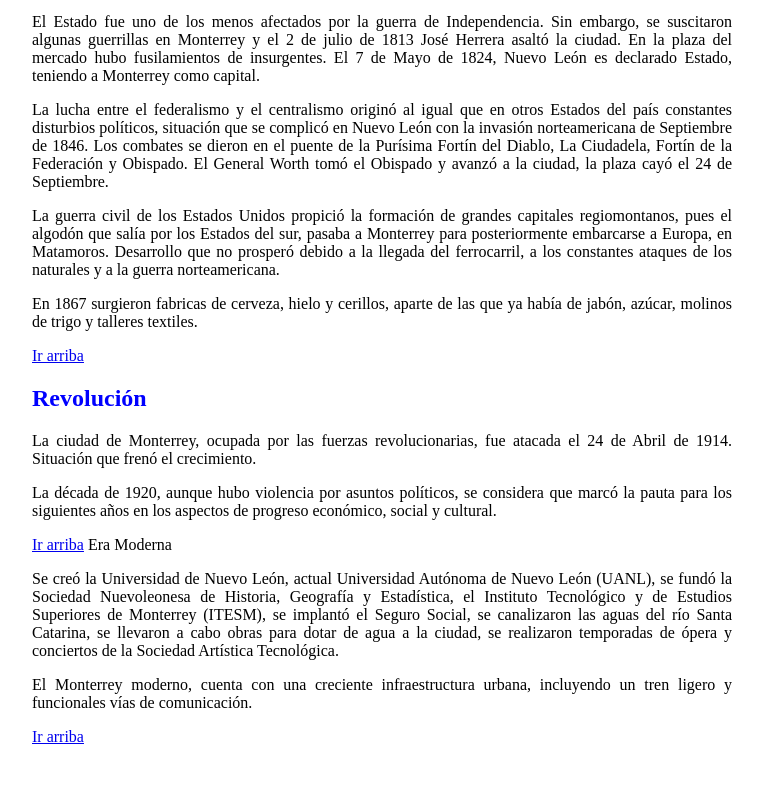
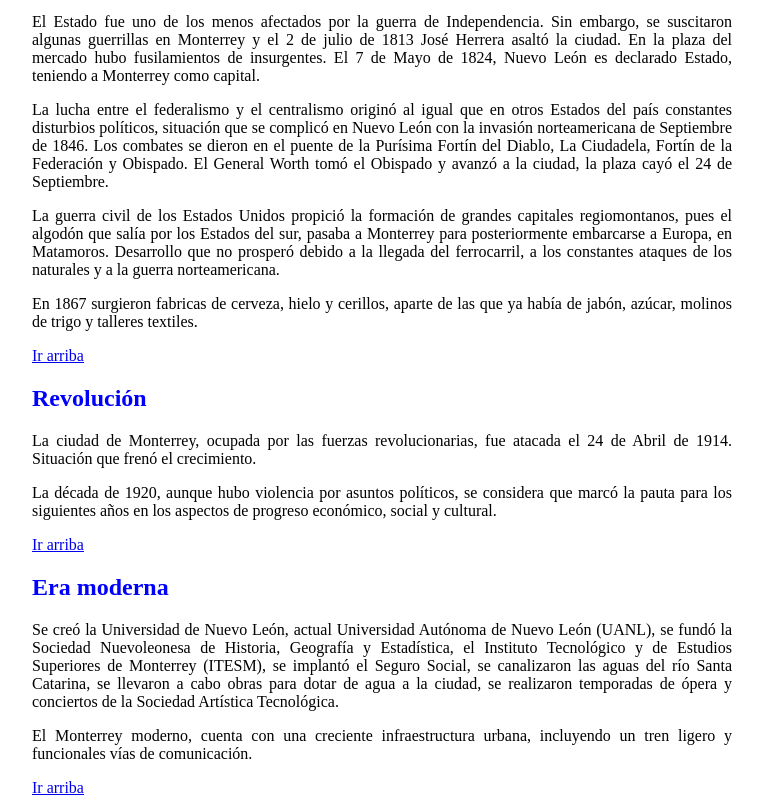
Before and after one commit to abrajam13/Fundamentos-Web, a plain HTML site: page index.html in a window 1280 px wide. Shown: the part 1170-1967 px from the top of the page, without its empty margins (258-1021 px from the left). Before the commit the page ends 1916 px from the top, so only its background shows below. Drawn offline with Linux system fonts and the light colour scheme.

Commit message:
index.html

```diff
--- a/index.html
+++ b/index.html
@@ -53,7 +53,8 @@
         <p> La ciudad de Monterrey, ocupada por las fuerzas revolucionarias, fue atacada el 24 de Abril de 1914. Situación que frenó el crecimiento.</p>
         <p> La década de 1920, aunque hubo violencia por asuntos políticos, se considera que marcó la pauta para los siguientes años en los aspectos de progreso económico, social y cultural.</p>
         <a href="#arriba">Ir arriba</a>
-        <a id="#era_moderna">Era Moderna</a>
+        <a id="#era_moderna"></a>
+        <h2> Era moderna</h2>
         <p> Se creó la Universidad de Nuevo León, actual Universidad Autónoma de Nuevo León (UANL), se fundó la Sociedad Nuevoleonesa de Historia, Geografía y Estadística, el Instituto Tecnológico y de Estudios Superiores de Monterrey (ITESM), se implantó el Seguro Social, se canalizaron las aguas del río Santa Catarina, se llevaron a cabo obras para dotar de agua a la ciudad, se realizaron temporadas de ópera y conciertos de la Sociedad Artística Tecnológica.</p>
         <p> El Monterrey moderno, cuenta con una creciente infraestructura urbana, incluyendo un tren ligero y funcionales vías de comunicación.</p>
         <a href="#arriba">Ir arriba</a>
```
